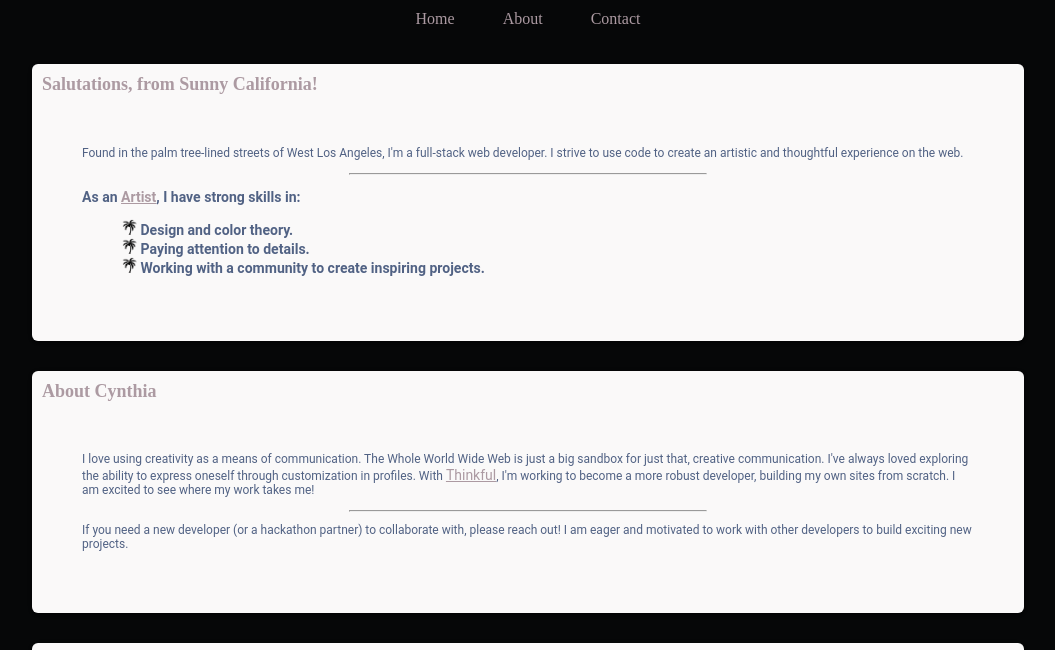
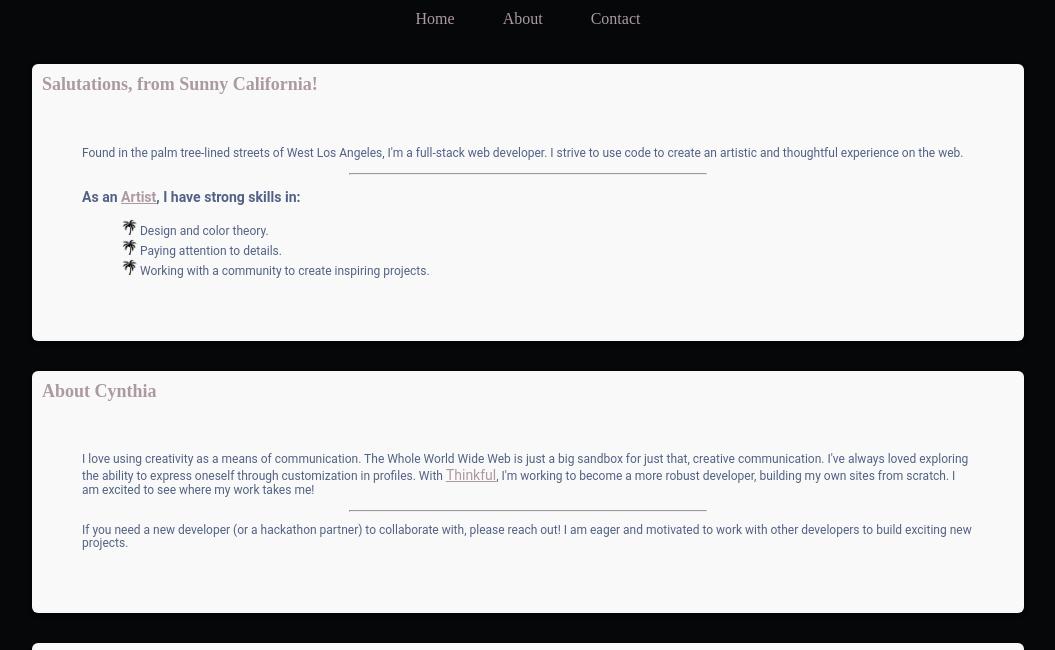
Before and after one commit to mcdonald-cyber/CynthiaMcDonald-dev, a plain HTML site: page index.html in a window 1280 px wide. Shown: the part 76-726 px from the top of the page, without its empty margins (112-1167 px from the left). Drawn offline with nearby package versions, Linux system fonts and the light colour scheme.

Commit message:
Forgot backslash on h3.

```diff
--- a/index.html
+++ b/index.html
@@ -41,7 +41,7 @@
             <div class="content">
             <p> Found in the palm tree-lined streets of West Los Angeles, I'm a full-stack web developer. I strive to use code to create an artistic and thoughtful experience on the web.</p>
               <hr>
-              <h3>As an <a href="https://www.instagram.com/artistgail/">Artist</a>, I have strong skills in:<h3>
+              <h3>As an <a href="https://www.instagram.com/artistgail/">Artist</a>, I have strong skills in:</h3>
                 <ul>
                   <li> <img src="images/palm_tree.png" alt="Palm Tree Silhouette" width="15"> Design and color theory.</li>
                   <li> <img src="images/palm_tree.png" alt="Palm Tree Silhouette"  width="15"> Paying attention to details.</li>
```
